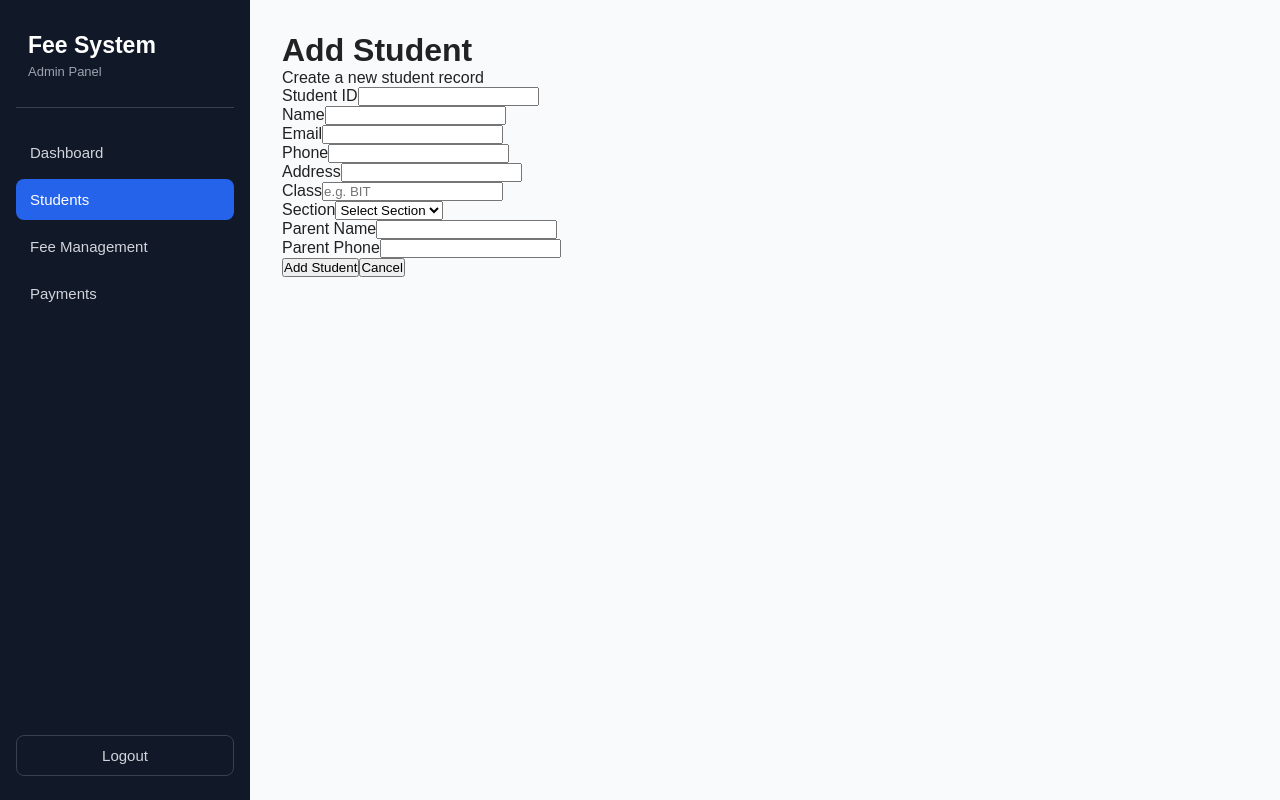
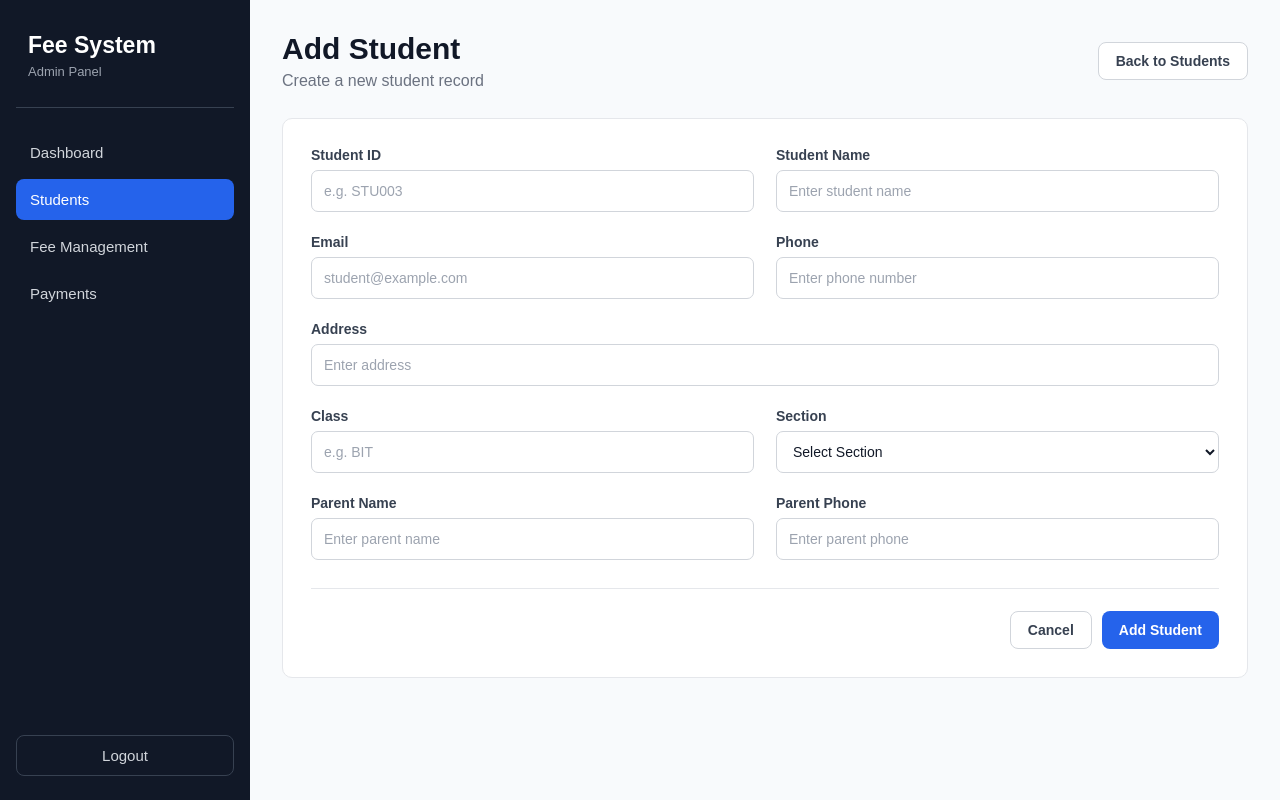
Before and after one commit to hydrasujal24-dev/student-fee-management, a React app in the folder frontend/: page /admin/students/add in a window 1280 px wide. Built offline with nearby package versions, Linux system fonts and the light colour scheme; the HTML template or start-up script is replaced by a standard one.

Commit message:
Improve add student form UI

```diff
--- /dev/null
+++ b/frontend/src/pages/admin/AddStudent.css
@@ -0,0 +1,165 @@
+.add-student-page {
+  max-width: 1000px;
+  margin: 0 auto;
+}
+
+.add-student-page .page-header {
+  display: flex;
+  justify-content: space-between;
+  align-items: center;
+  margin-bottom: 28px;
+}
+
+.add-student-page .page-header h1 {
+  margin: 0;
+  font-size: 30px;
+  color: #111827;
+}
+
+.add-student-page .page-header p {
+  margin: 6px 0 0;
+  color: #6b7280;
+}
+
+.student-form-card {
+  background: white;
+  border: 1px solid #e5e7eb;
+  border-radius: 10px;
+  padding: 28px;
+}
+
+.form-grid {
+  display: grid;
+  grid-template-columns: repeat(2, 1fr);
+  gap: 22px;
+}
+
+.form-group {
+  display: flex;
+  flex-direction: column;
+  gap: 7px;
+}
+
+.form-group.full-width {
+  grid-column: 1 / -1;
+}
+
+.form-group label {
+  font-size: 14px;
+  font-weight: 600;
+  color: #374151;
+}
+
+.form-group input,
+.form-group select {
+  width: 100%;
+  height: 42px;
+  box-sizing: border-box;
+  padding: 0 12px;
+  border: 1px solid #d1d5db;
+  border-radius: 7px;
+  background: white;
+  color: #111827;
+  font-size: 14px;
+  outline: none;
+}
+
+.form-group input:focus,
+.form-group select:focus {
+  border-color: #2563eb;
+}
+
+.form-group input::placeholder {
+  color: #9ca3af;
+}
+
+.form-actions {
+  display: flex;
+  justify-content: flex-end;
+  gap: 10px;
+  margin-top: 28px;
+  padding-top: 22px;
+  border-top: 1px solid #e5e7eb;
+}
+
+.primary-btn,
+.secondary-btn,
+.cancel-btn {
+  border-radius: 8px;
+  padding: 10px 17px;
+  font-size: 14px;
+  font-weight: 600;
+  cursor: pointer;
+}
+
+.primary-btn {
+  border: none;
+  background: #2563eb;
+  color: white;
+}
+
+.primary-btn:hover {
+  background: #1d4ed8;
+}
+
+.primary-btn:disabled {
+  opacity: 0.6;
+  cursor: not-allowed;
+}
+
+.secondary-btn,
+.cancel-btn {
+  border: 1px solid #d1d5db;
+  background: white;
+  color: #374151;
+}
+
+.secondary-btn:hover,
+.cancel-btn:hover {
+  background: #f3f4f6;
+}
+
+.error-message {
+  margin-bottom: 18px;
+  padding: 12px 14px;
+  border-radius: 8px;
+  background: #fef2f2;
+  border: 1px solid #fecaca;
+  color: #b91c1c;
+}
+
+.success-message {
+  margin-bottom: 18px;
+  padding: 12px 14px;
+  border-radius: 8px;
+  background: #f0fdf4;
+  border: 1px solid #bbf7d0;
+  color: #15803d;
+}
+
+@media (max-width: 700px) {
+  .add-student-page .page-header {
+    align-items: flex-start;
+    gap: 15px;
+  }
+
+  .form-grid {
+    grid-template-columns: 1fr;
+  }
+
+  .form-group.full-width {
+    grid-column: auto;
+  }
+
+  .student-form-card {
+    padding: 20px;
+  }
+
+  .form-actions {
+    flex-direction: column-reverse;
+  }
+
+  .form-actions button {
+    width: 100%;
+  }
+}
--- a/frontend/src/pages/admin/AddStudent.jsx
+++ b/frontend/src/pages/admin/AddStudent.jsx
@@ -1,6 +1,7 @@
 import { useState } from "react";
 import { useNavigate } from "react-router-dom";
 import api from "../../services/api";
+import "./AddStudent.css";
 
 function AddStudent() {
   const navigate = useNavigate();
@@ -60,70 +61,99 @@ function AddStudent() {
   };
 
  return (
+  <div className="add-student-page">
+    <div className="page-header">
       <div>
         <h1>Add Student</h1>
         <p>Create a new student record</p>
+      </div>
 
-      {error && <p>{error}</p>}
-      {success && <p>{success}</p>}
+      <button
+        type="button"
+        className="secondary-btn"
+        onClick={() => navigate("/admin/students")}
+      >
+        Back to Students
+      </button>
+    </div>
 
+    {error && (
+      <div className="error-message">
+        {error}
+      </div>
+    )}
+
+    {success && (
+      <div className="success-message">
+        {success}
+      </div>
+    )}
+
+    <div className="student-form-card">
       <form onSubmit={handleSubmit}>
-        <div>
+        <div className="form-grid">
+
+          <div className="form-group">
             <label>Student ID</label>
             <input
               type="text"
               name="studentId"
               value={formData.studentId}
               onChange={handleChange}
+              placeholder="e.g. STU003"
               required
             />
           </div>
 
-        <div>
-          <label>Name</label>
+          <div className="form-group">
+            <label>Student Name</label>
             <input
               type="text"
               name="name"
               value={formData.name}
               onChange={handleChange}
+              placeholder="Enter student name"
               required
             />
           </div>
 
-        <div>
+          <div className="form-group">
             <label>Email</label>
             <input
               type="email"
               name="email"
               value={formData.email}
               onChange={handleChange}
+              placeholder="student@example.com"
               required
             />
           </div>
 
-        <div>
+          <div className="form-group">
             <label>Phone</label>
             <input
               type="text"
               name="phone"
               value={formData.phone}
               onChange={handleChange}
+              placeholder="Enter phone number"
               required
             />
           </div>
 
-        <div>
+          <div className="form-group full-width">
             <label>Address</label>
             <input
               type="text"
               name="address"
               value={formData.address}
               onChange={handleChange}
+              placeholder="Enter address"
               required
             />
           </div>
 
-        <div>
+          <div className="form-group">
             <label>Class</label>
             <input
               type="text"
@@ -135,7 +165,7 @@ function AddStudent() {
             />
           </div>
 
-        <div>
+          <div className="form-group">
             <label>Section</label>
             <select
               name="section"
@@ -150,39 +180,51 @@ function AddStudent() {
             </select>
           </div>
 
-        <div>
+          <div className="form-group">
             <label>Parent Name</label>
             <input
               type="text"
               name="parentName"
               value={formData.parentName}
               onChange={handleChange}
+              placeholder="Enter parent name"
               required
             />
           </div>
 
-        <div>
+          <div className="form-group">
             <label>Parent Phone</label>
             <input
               type="text"
               name="parentPhone"
               value={formData.parentPhone}
               onChange={handleChange}
+              placeholder="Enter parent phone"
               required
             />
           </div>
 
-        <button type="submit" disabled={loading}>
-          {loading ? "Adding..." : "Add Student"}
-        </button>
+        </div>
 
+        <div className="form-actions">
           <button
             type="button"
+            className="cancel-btn"
             onClick={() => navigate("/admin/students")}
           >
             Cancel
           </button>
+
+          <button
+            type="submit"
+            className="primary-btn"
+            disabled={loading}
+          >
+            {loading ? "Adding Student..." : "Add Student"}
+          </button>
+        </div>
       </form>
+    </div>
   </div>
 );
 }
```
Lines whose indentation alone changed are shown as unchanged.
